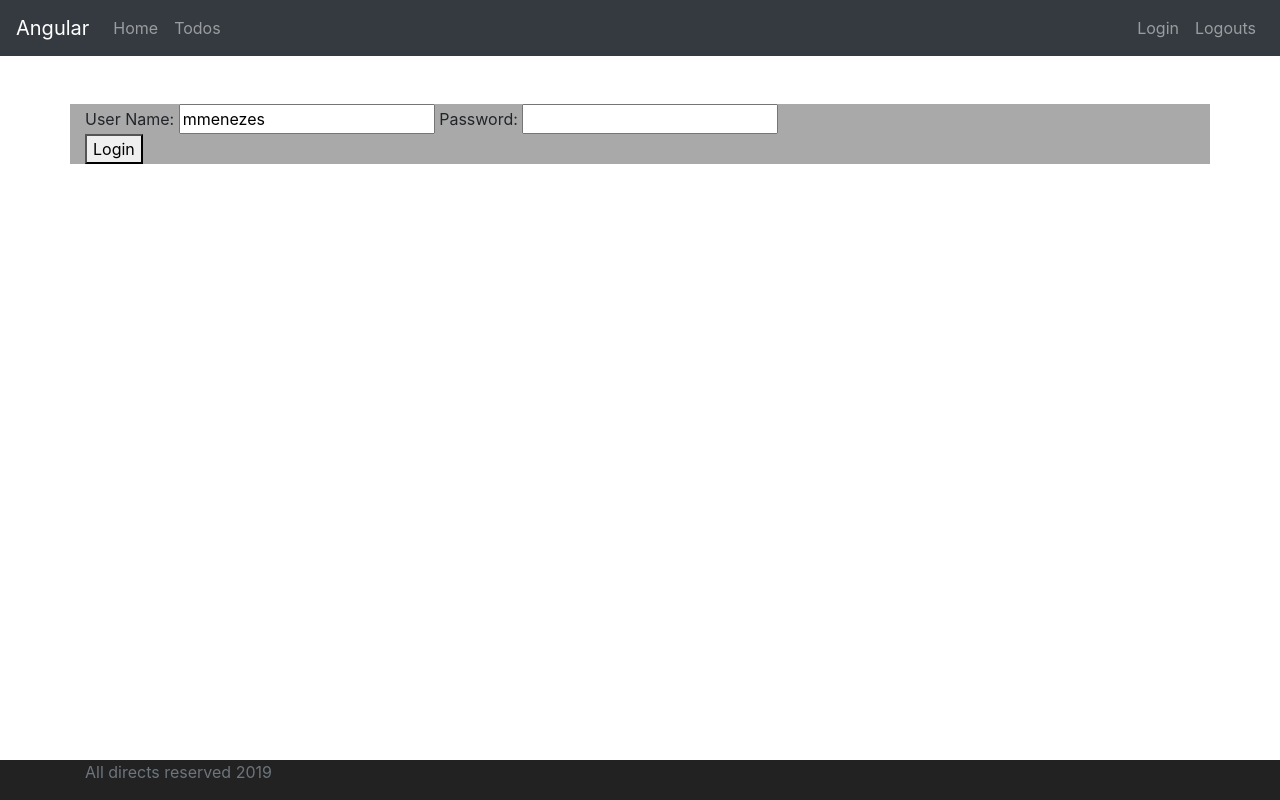
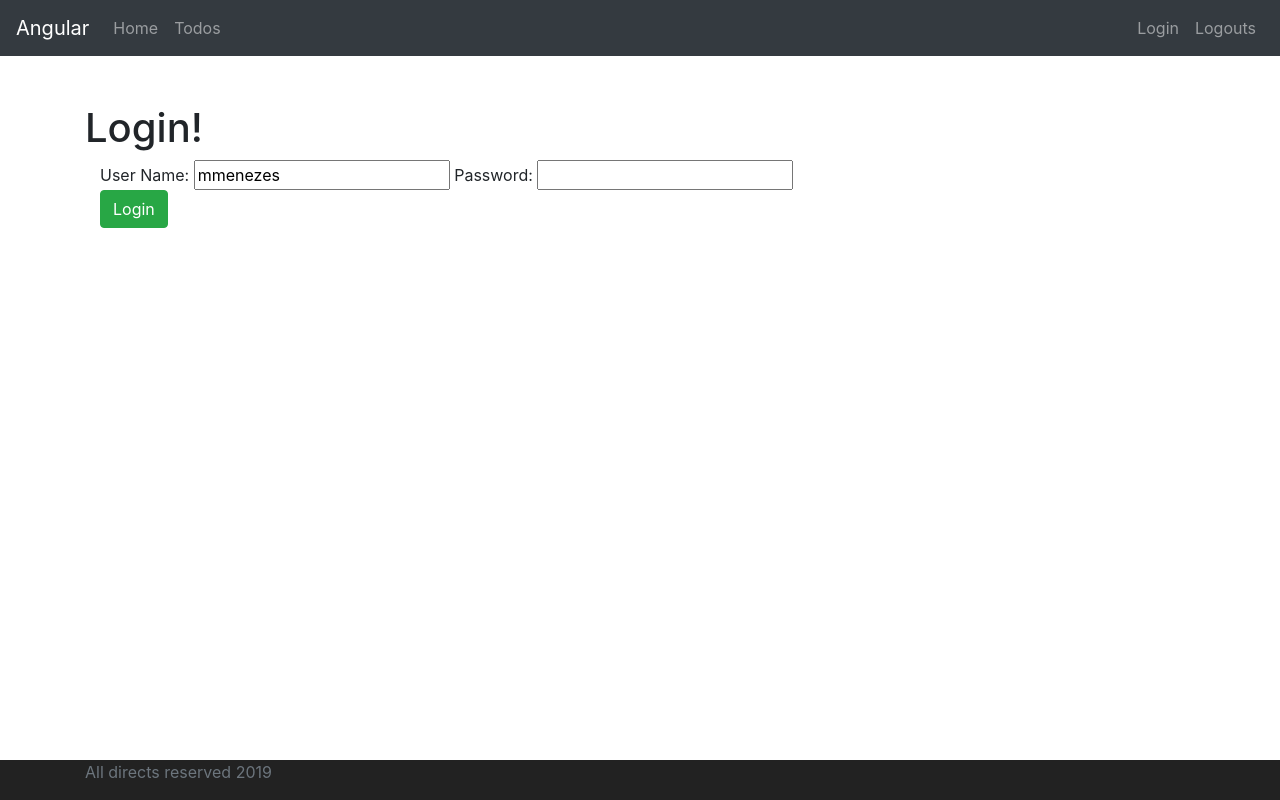
Before and after one commit to mvgmenezes/angular-todo, an Angular app: page / in a window 1280 px wide. Built offline with nearby package versions, Linux system fonts and the light colour scheme.

Commit message:
Criando o css das outras paginas

```diff
--- a/src/app/app.component.css
+++ b/src/app/app.component.css
@@ -1,3 +1,3 @@
-div {
+/* div {
     background-color: darkgray;
-}
+} */
--- a/src/app/login/login.component.html
+++ b/src/app/login/login.component.html
@@ -1,10 +1,15 @@
-<small *ngIf='invalidLogin'>{{errorMessage}}</small>
+<h1>Login!</h1>
 
-<div>
+<div class="container">
+    <div class="alert alert-warning" *ngIf='invalidLogin'>{{errorMessage}}</div>
 
-    User Name: <input type="text" name="username" [(ngModel)]="username">
-    Password: <input type="password" name="password" [(ngModel)]="password">
-    <br>
-    <button (click)=handleLogin()> Login </button>
+    <div>
+
+        User Name: <input type="text" name="username" [(ngModel)]="username">
+        Password: <input type="password" name="password" [(ngModel)]="password">
+        <br>
+        <button (click)=handleLogin() class="btn btn-success"> Login </button>
+
+    </div>
 
 </div>
--- a/src/app/welcome/welcome.component.html
+++ b/src/app/welcome/welcome.component.html
@@ -1,7 +1,5 @@
-<div>
-    Welcome {{nomeRecebido}} to our awesome site
+<h1>Welcome</h1>
+
+<div class="container">
+    Welcome {{nomeRecebido}} to our awesome site!! You can manage yor todos <a routerLink="/todos">here</a>
 </div>
-
-<div>
-    You can manage yor todos <a routerLink="/todos">here</a>
-</div>
```
